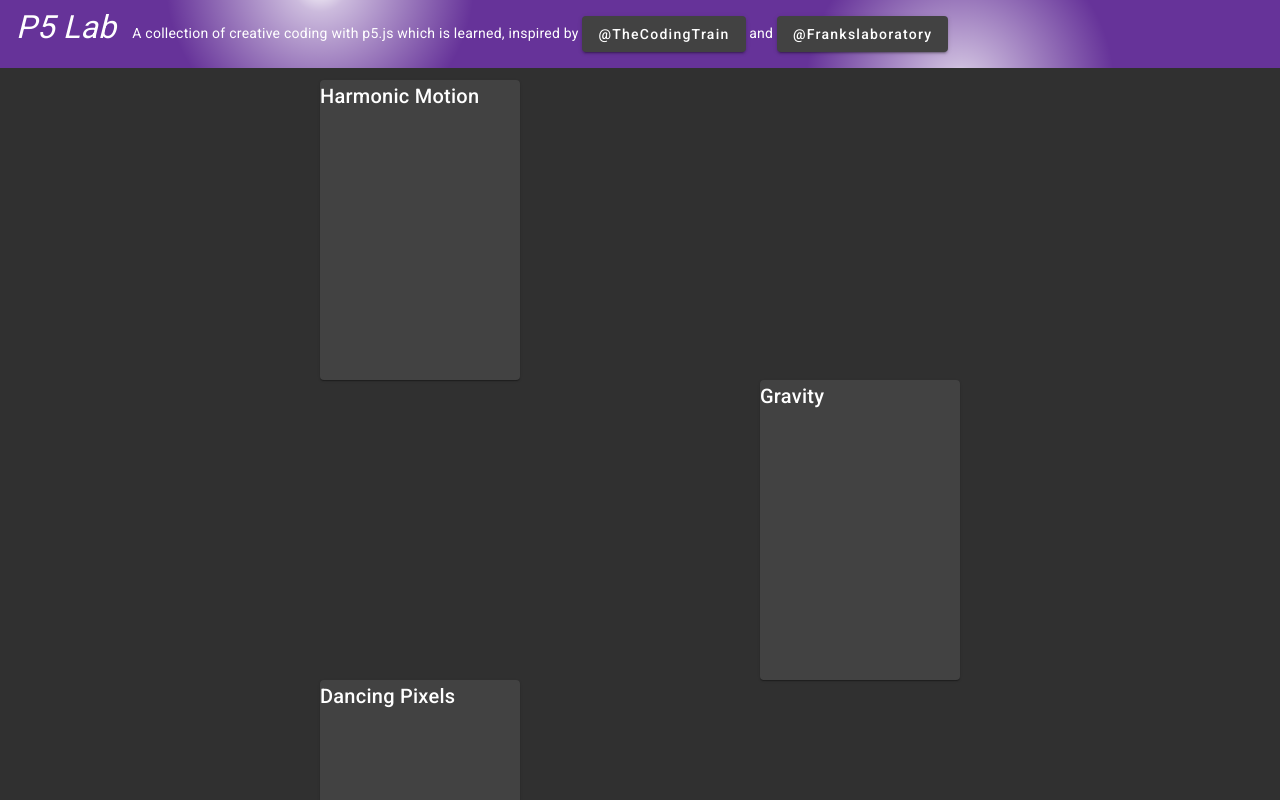
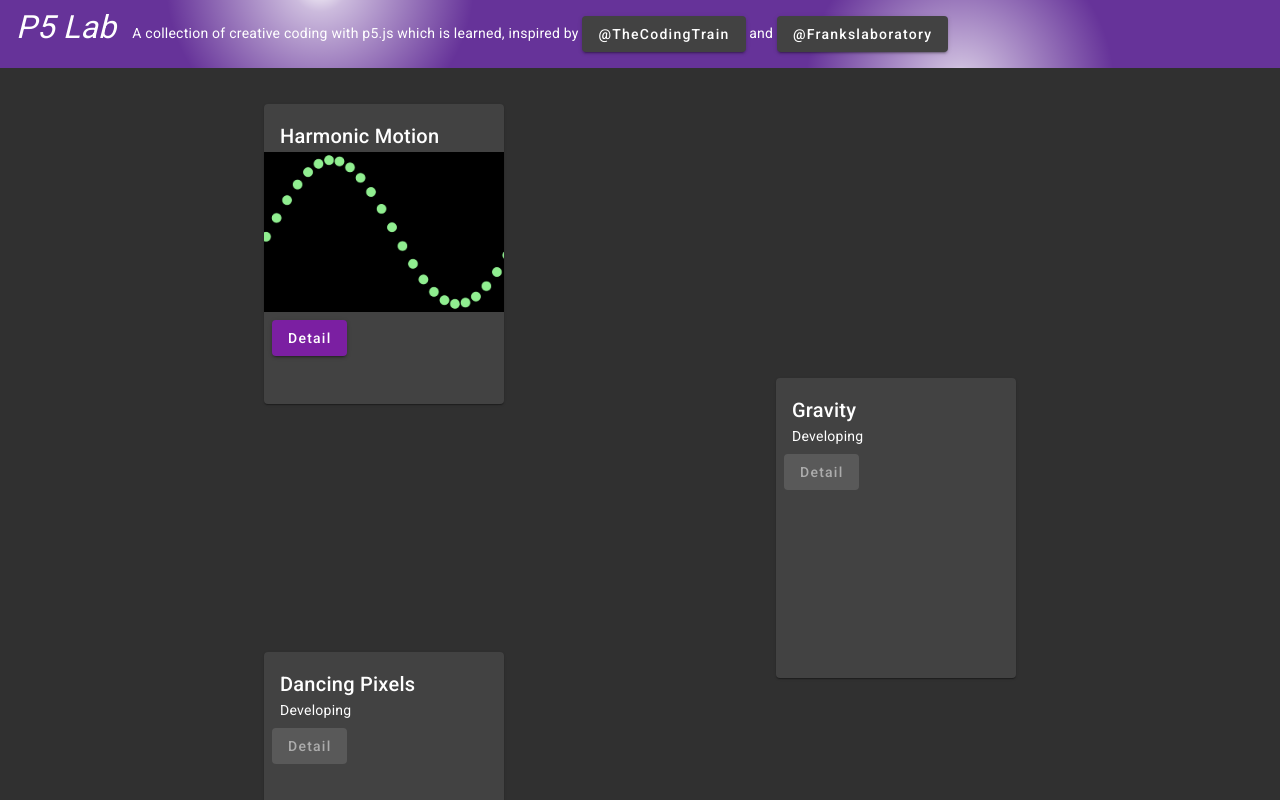
Before and after one commit to LKL2017/P5Lab, an Angular app: page /#/gallery/home in a window 1280 px wide. Shown: the top 800 px of the page. Built offline with nearby package versions, Linux system fonts and the light colour scheme.

Commit message:
chore: add img to card

```diff
--- a/src/di/mock.ts
+++ b/src/di/mock.ts
@@ -4,13 +4,13 @@ export interface Artifact {
   type: 'harmonic' | 'gravity' | 'dancing'
   title: string;
   description?: string;
-  // preview: string;
+  preview: string;
 }
 
 export const ArtifactToken = new InjectionToken<Artifact[]>('gallery-list');
 
 export const MOCK_ARTIFACTS: Artifact[] = [
-  {type: 'harmonic', title: 'Harmonic Motion'},
-  {type: 'gravity', title: 'Gravity'},
-  {type: 'dancing', title: 'Dancing Pixels'}
+  {type: 'harmonic', title: 'Harmonic Motion', preview: 'assets/images/harmonic-preview.png'},
+  {type: 'gravity', title: 'Gravity', preview: ''},
+  {type: 'dancing', title: 'Dancing Pixels', preview: ''}
 ]
--- a/src/gallery/gallery-home/gallery-home.component.html
+++ b/src/gallery/gallery-home/gallery-home.component.html
@@ -1,7 +1,17 @@
 <section class="container">
   @for (artifact of artifacts; track artifact.title) {
-    <mat-card class="item" (click)="toDetail(artifact)">
-      <mat-card-title>{{ artifact.title }}</mat-card-title>
+    <mat-card class="item">
+      <mat-card-header>
+        <mat-card-title>{{ artifact.title }}</mat-card-title>
+      </mat-card-header>
+      @if (artifact.preview) {
+        <img [src]="artifact.preview"  mat-card-image alt="">
+      } @else {
+        <mat-card-content>Developing</mat-card-content>
+      }
+      <mat-card-actions>
+        <button mat-raised-button color="primary" (click)="toDetail(artifact)" [disabled]="!artifact.preview">Detail</button>
+      </mat-card-actions>
     </mat-card>
   }
 </section>
--- a/src/gallery/gallery-home/gallery-home.component.scss
+++ b/src/gallery/gallery-home/gallery-home.component.scss
@@ -1,20 +1,27 @@
 .container {
   display: flex;
   flex-flow: column wrap;
-  margin: 0 25%;
+  width: 800px;
+  margin: 0 auto;
 
   .item {
     flex: 0 1 300px;
     align-self: flex-start;
-    width: 200px;
-    cursor: pointer;
+    width: 240px;
+    margin: 1.5rem;
+    transition: all ease 0.3s;
 
     &:nth-of-type(2n) {
       align-self: flex-end;
     }
 
     &:nth-of-type(n+2) {
-      //margin-top: -50px;
+      margin-top: -50px;
+    }
+
+    &:hover {
+      transform: scale(1.1) rotate(2deg);
+      box-shadow: 0 0 6px 6px #aaf6;
     }
   }
 }
```
Also changed, not shown: src/assets/images/harmonic-preview.png (added).
